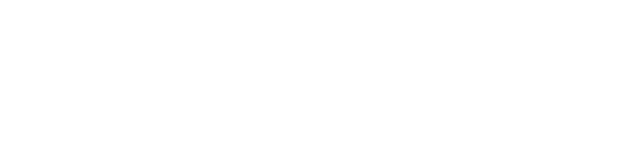
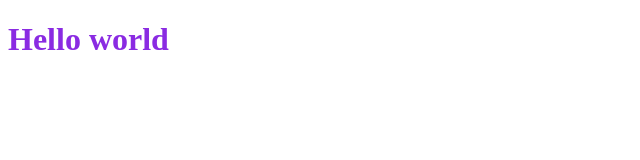
Before and after one commit to long20105748/project_test, a plain HTML site: page index.html in a window 1280 px wide. Shown: the whole page, without its empty margins (0-640 px from the left). Drawn offline with Linux system fonts and the light colour scheme.

Commit message:
全部提交

```diff
--- /dev/null
+++ b/index.css
@@ -0,0 +1,3 @@
+h1 {
+    color: blueviolet;
+}
--- a/index.html
+++ b/index.html
@@ -6,10 +6,11 @@
     <meta http-equiv="X-UA-Compatible" content="IE=edge">
     <meta name="viewport" content="width=device-width, initial-scale=1.0">
     <title>Document</title>
+    <link rel="stylesheet" href="index.css">
 </head>
 
 <body>
-
+    <h1>Hello world</h1>
 </body>
 
 </html>
```
